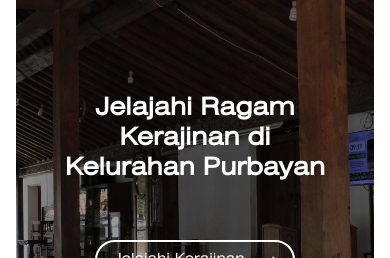
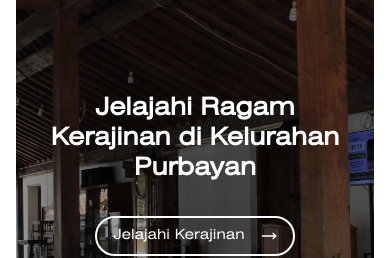
Before and after one commit to RayhanAymanMangku/ragam-purbayan, a Next.js app: page / in a window 390 px wide. Shown: the part 222-480 px from the top of the page. Built offline with nearby package versions, Linux system fonts and the light colour scheme; no server answers; the database is empty.

Commit message:
feat: navbar

```diff
--- a/src/components/featured/home/components/hero-image.tsx
+++ b/src/components/featured/home/components/hero-image.tsx
@@ -56,7 +56,7 @@ const HeroImage = ({ images, image, isDisplayed }: HeroImageProps) => {
 
       {/* Content overlay */}
       <div className="relative z-10 flex flex-col items-center justify-center h-full px-4">
-        <h1 className="text-2xl md:text-6xl lg:text-7xl font-bold text-white text-center max-w-6xl leading-tight px-8 py-6 transition-opacity duration-1000 drop-shadow-2xl">
+        <h1 className="text-2xl md:text-6xl lg:text-7xl font-bold text-white text-center w-full md:max-w-6xl leading-tight md:px-8 md:py-6 transition-opacity duration-1000 drop-shadow-2xl">
           {currentImage?.title || "Hero Title"}
         </h1>
 
```
